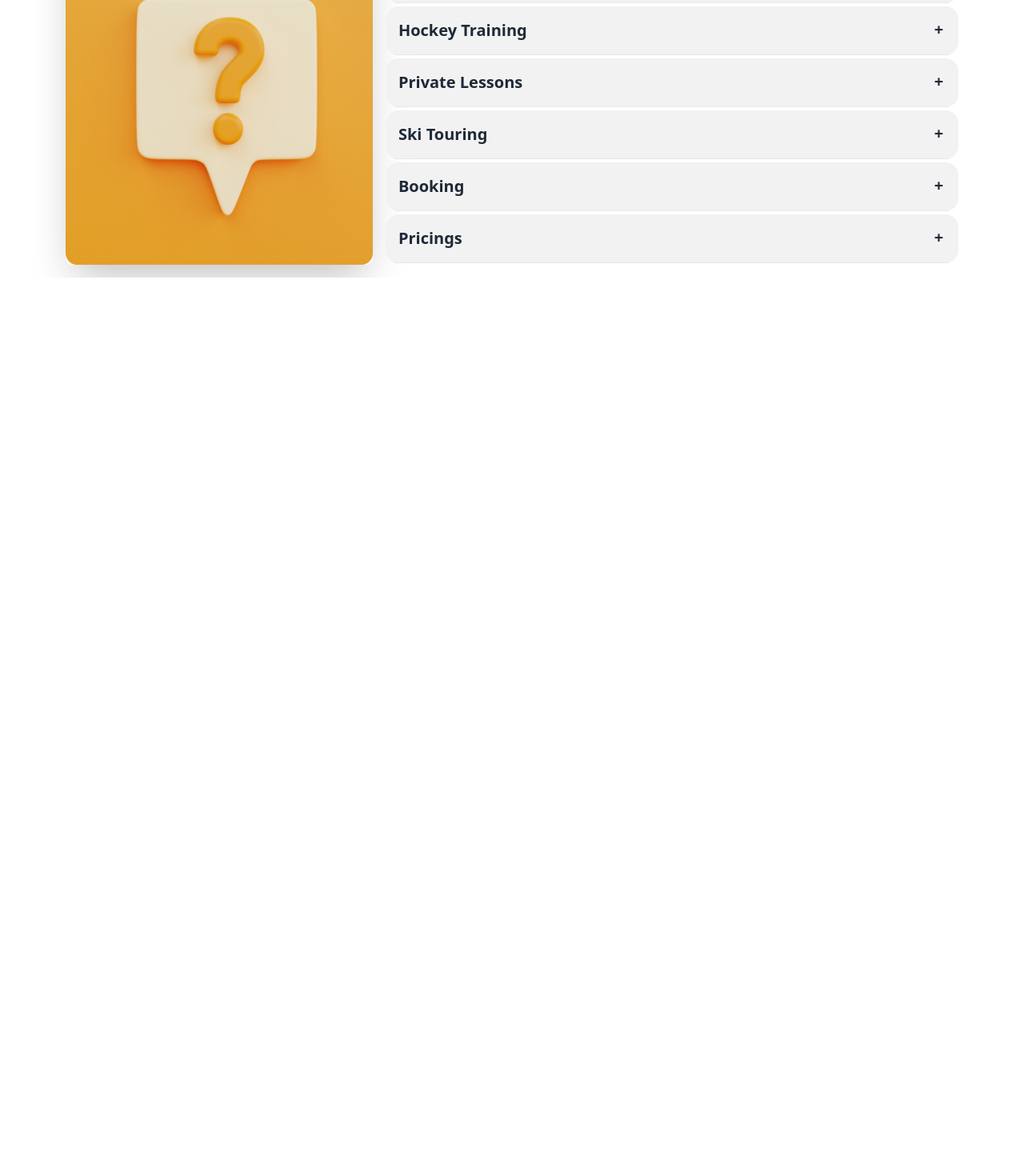
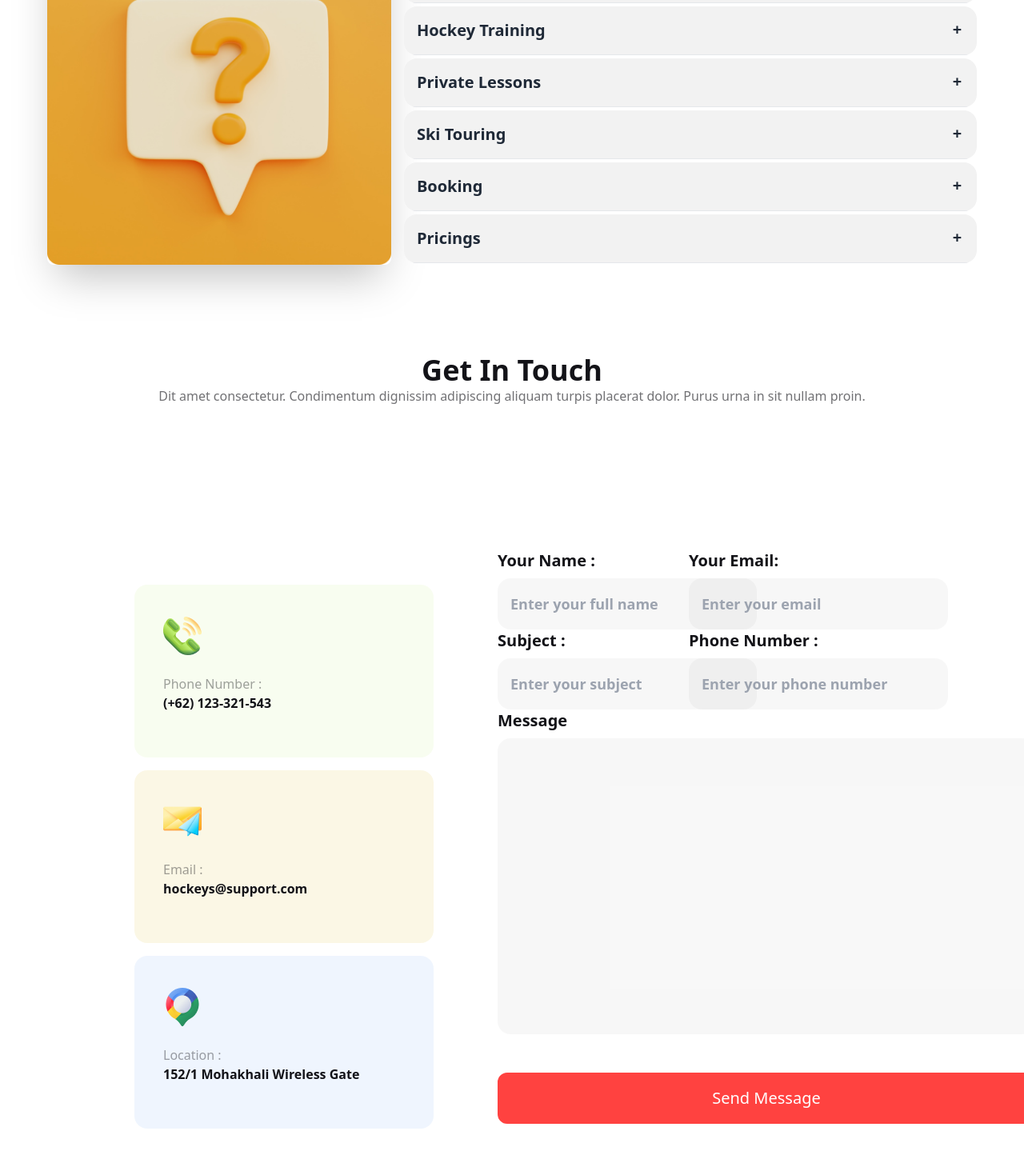
Before and after one commit to sagar-official/B9A3-Assignment-3rd, a plain HTML site: page index.html in a window 1280 px wide. Shown: the part 2828-4277 px from the top of the page at 80% size. Before the commit the page ends 3175 px from the top, so only its background shows below. Drawn offline with nearby package versions, Linux system fonts and the light colour scheme.

Commit message:
some added

```diff
--- a/index.html
+++ b/index.html
@@ -239,7 +239,7 @@
           <div>
             <div class="hero bg-white mt-12">
               <div class="hero-content flex-col lg:flex-row">
-                <img src="./Images/11.png" class="max-w-sm lg:w-[441px]
+                <img src="./Images/11.png" class="lg:w-[430px]
                 lg:h-[430px] rounded-lg shadow-2xl" />
 
 
@@ -310,6 +310,85 @@
             </div>
           </div>
         </section>
+
+        <!-- Get In Touch -->
+        <section class="mt-24">
+          <div class="text-center">
+            <!-- text area -->
+            <h4 class="text-4xl font-extrabold text-[#131318]">Get In Touch</h4>
+            <p class="font-medium text-[#13131899]">Dit amet consectetur. Condimentum dignissim adipiscing aliquam turpis placerat dolor. Purus urna in sit nullam proin. </p>
+          </div>
+        </section>
+
+        <section class="grid grid-cols-1 :lg:grid-cols-2 lg:flex gap-5 justify-center lg:m-36">
+          <!-- left side  -->
+
+          <div class="space-y-4 px-6">
+            <div class="">
+              <!-- first div -->
+            <div class="bg-[#BCED6D1A] lg:w-[374px] lg:h-[216px] w-[287px] h-[184px] mx-auto rounded-2xl mt-20">
+             <div class="ml-9 pt-10">
+              <img src="./Images/Group 1171275317.png" alt="">
+              <p class="pt-6 text-[#13131866]" >Phone Number : <br>
+               <span class="font-extrabold text-[#131318]">(+62) 123-321-543</span></p>
+             </div>
+            </div>
+            </div>
+
+              <!-- 2nd div -->
+            <div class="bg-[#d8bb291e] lg:w-[374px] lg:h-[216px] rounded-2xl w-[287px] h-[184px] mx-auto">
+             <div class="ml-9 pt-10">
+              <img src="./Images/Group 1171275318.png" alt="">
+              <p class="pt-6 text-[#13131866]" >Email :<br>
+               <span class="font-extrabold text-[#131318]">hockeys@support.com</span></p>
+             </div>
+            </div>
+
+              <!-- 3rd div -->
+            <div class="bg-[#629CF31A] lg:w-[374px] lg:h-[216px]
+            w-[287px] h-[216px] mx-auto rounded-2xl">
+             <div class="ml-9 pt-10">
+              <img src="./Images/Group 1171275321.png" alt="">
+              <p class="pt-6 text-[#13131866]" >Location :<br>
+               <span class="font-extrabold text-[#131318]">152/1 Mohakhali Wireless Gate</span></p>
+             </div>
+            </div>
+          </div>
+
+          <!-- right side  -->
+          <div class="grid grid-cols-1 lg:grid-cols-2 grow-1 m-9">
+
+            <form action="">
+              <label class="text-[#131318] font-bold text-xl lg:mr-6" for="">Your Name : <br>
+                <input class="lg:w-[324px] lg:h-[64px] mt-2 p-4 rounded-2xl border-0 bg-[#13131808] text-lg" type="text" placeholder="Enter your full name">
+              </label>
+              <br>
+              <label class="text-[#131318] font-bold text-xl py-6" for="">Subject : <br>
+                <input class="lg:w-[324px] lg:h-[64px] mt-2 p-4 rounded-2xl border-0 bg-[#13131808] text-lg" type="text" placeholder="Enter your subject">
+              </label>
+              <br>
+              <label class="text-[#131318] font-bold text-xl" for="">Message <br>
+                <input class="lg:w-[672px] lg:h-[370px] mt-2 p-4 rounded-2xl border-0 bg-[#13131808] text-lg " type="text" name="" id="">
+              </label>
+              <br>
+             <button class="text-center text-white py-4 px-6 rounded-xl text-xl border-solid border-2 border-[#FF4240] mt-12 lg:w-[672px] bg-[#FF4240]" >Send Message</button>
+
+
+            </form>
+
+              <form action="">
+              <label class="text-[#131318] font-bold text-xl" for="">Your Email: <br>
+                <input class="lg:w-[324px] lg:h-[64px] mt-2 p-4 rounded-2xl border-0 bg-[#13131808] text-lg" type="text" placeholder="Enter your email">
+              </label>
+              <br>
+              <label class="text-[#131318] font-bold text-xl" for="">Phone Number : <br>
+                <input class="lg:w-[324px] lg:h-[64px] mt-2 p-4 rounded-2xl border-0 bg-[#13131808] text-lg" type="text" placeholder="Enter your phone number">
+              </label>
+              </form>
+          </div>
+
+
+        </section>
     </main>
 
     <footer>
```
